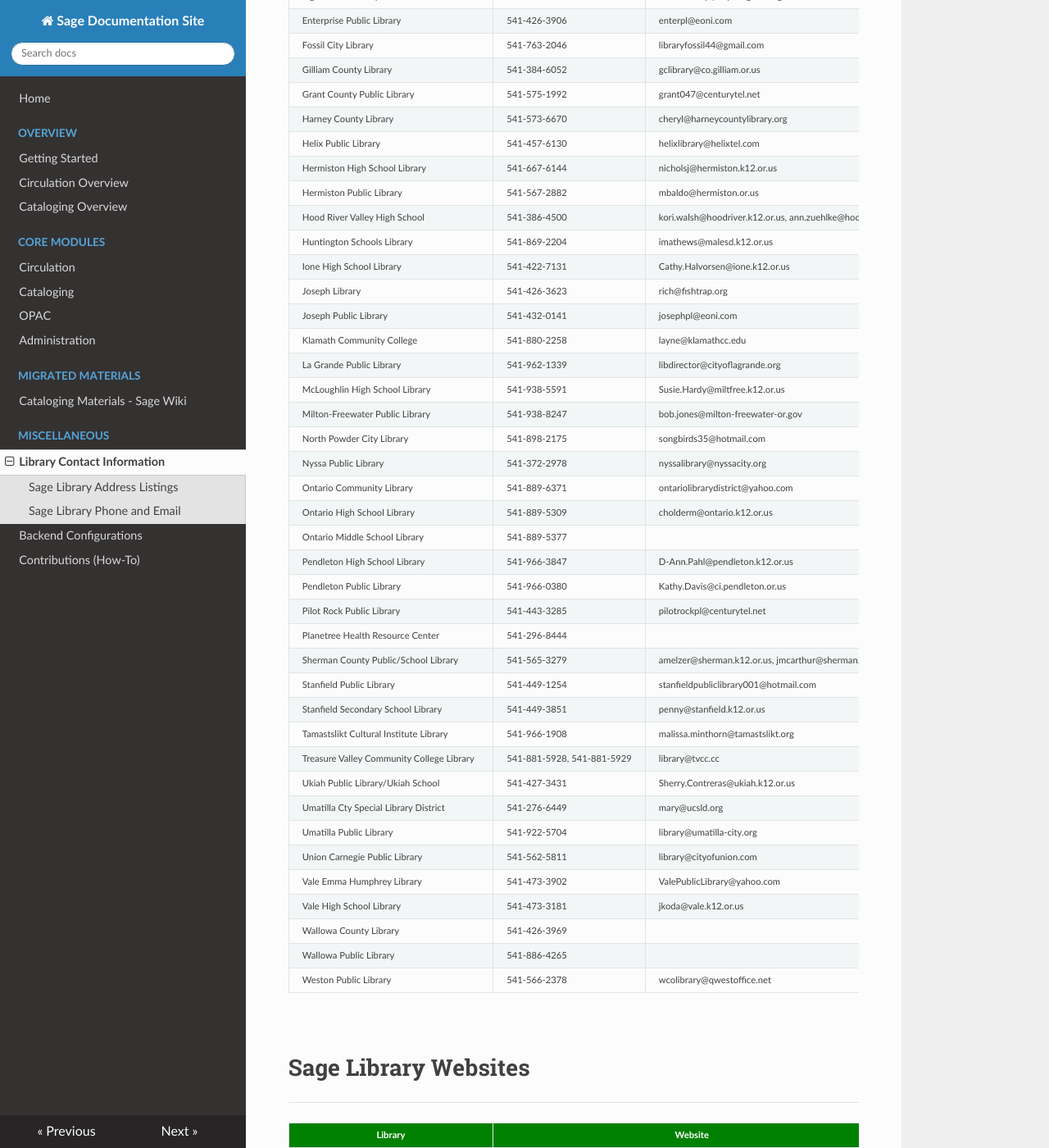
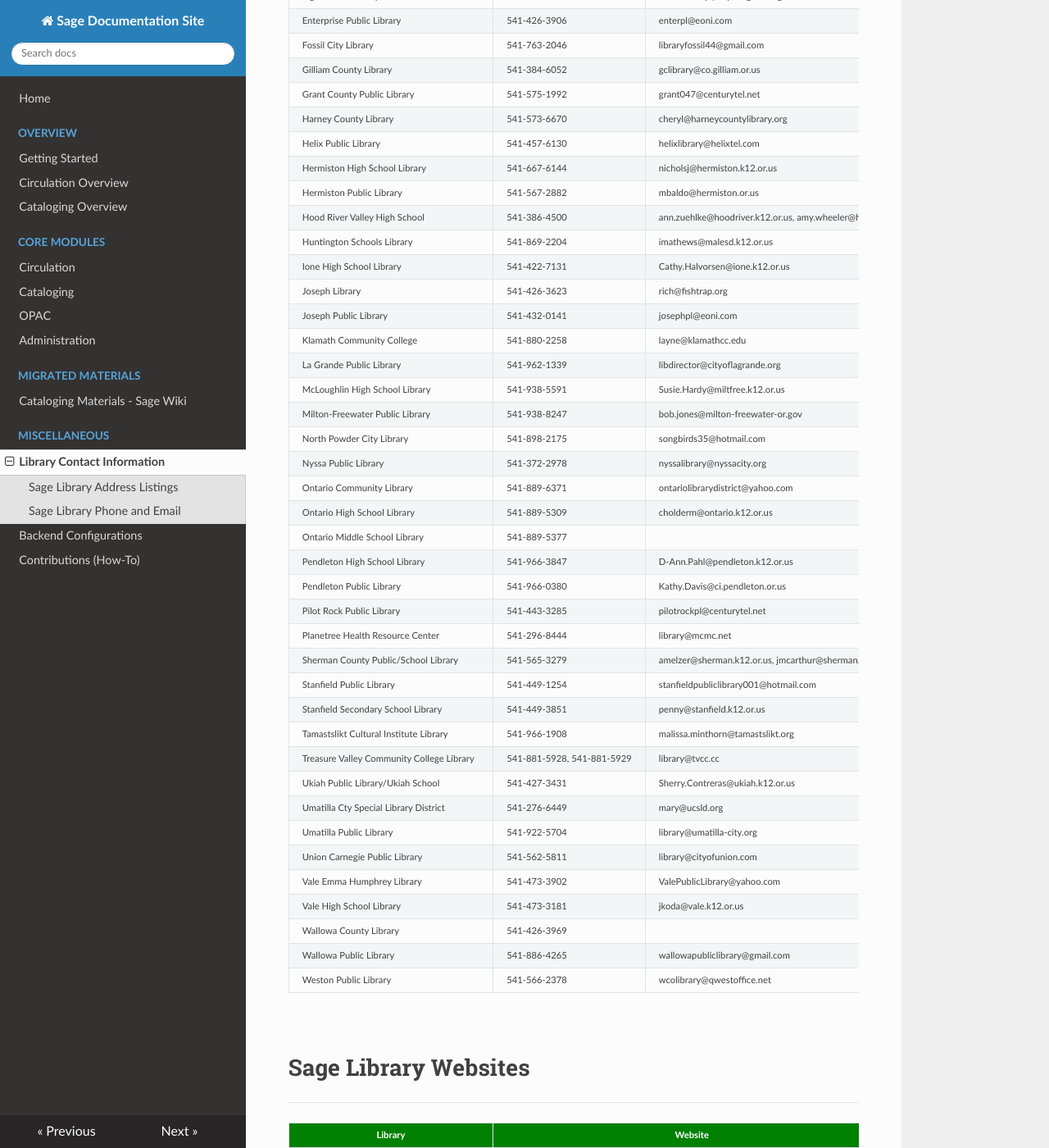
Before and after one commit to brentmills/sage_mkdocs, an MkDocs documentation site: the page built from docs/contact_info.md, in a window 1280 px wide and 1400 px high, scrolled down 3553 px. Shown: the whole window at 82% size. Built offline with MkDocs 1.6.1, drawn with Linux system fonts in a browser that asks for light colours; nearby versions of some CDN libraries; old or Windows-style settings are respelled for this version of MkDocs.

Commit message:
update contact information for libraries

```diff
--- a/docs/contact_info.md
+++ b/docs/contact_info.md
@@ -139,7 +139,7 @@
  <tr><td>Helix Public Library</td><td>541-457-6130</td><td>helixlibrary@helixtel.com</td></tr>
  <tr><td>Hermiston High School Library</td><td>541-667-6144</td><td>nicholsj@hermiston.k12.or.us</td></tr>
  <tr><td>Hermiston Public Library</td><td>541-567-2882</td><td>mbaldo@hermiston.or.us</td></tr>
- <tr><td>Hood River Valley High School</td><td>541-386-4500</td><td>kori.walsh@hoodriver.k12.or.us, ann.zuehlke@hoodriver.k12.or.us, amy.wheeler@hoodriver.k12.or.us</td></tr>
+ <tr><td>Hood River Valley High School</td><td>541-386-4500</td><td>ann.zuehlke@hoodriver.k12.or.us, amy.wheeler@hoodriver.k12.or.us</td></tr>
  <tr><td>Huntington Schools Library</td><td>541-869-2204</td><td>imathews@malesd.k12.or.us</td></tr>
  <tr><td>Ione High School Library</td><td>541-422-7131</td><td>Cathy.Halvorsen@ione.k12.or.us</td></tr>
  <tr><td>Joseph Library</td><td>541-426-3623</td><td>rich@fishtrap.org</td></tr>
@@ -156,7 +156,7 @@
  <tr><td>Pendleton High School Library</td><td>541-966-3847</td><td>D-Ann.Pahl@pendleton.k12.or.us</td></tr>
  <tr><td>Pendleton Public Library</td><td>541-966-0380</td><td>Kathy.Davis@ci.pendleton.or.us</td></tr>
  <tr><td>Pilot Rock Public Library</td><td>541-443-3285</td><td>pilotrockpl@centurytel.net</td></tr>
- <tr><td>Planetree Health Resource Center</td><td>541-296-8444</td><td>&nbsp;</td></tr>
+ <tr><td>Planetree Health Resource Center</td><td>541-296-8444</td><td>library@mcmc.net</td></tr>
  <tr><td>Sherman County Public/School Library</td><td>541-565-3279</td><td>amelzer@sherman.k12.or.us, jmcarthur@sherman.k12.or.us</td></tr>
  <tr><td>Stanfield Public Library</td><td>541-449-1254</td><td>stanfieldpubliclibrary001@hotmail.com</td></tr>
  <tr><td>Stanfield Secondary School Library</td><td>541-449-3851</td><td>penny@stanfield.k12.or.us</td></tr>
@@ -169,7 +169,7 @@
  <tr><td>Vale Emma Humphrey Library</td><td>541-473-3902</td><td>ValePublicLibrary@yahoo.com</td></tr>
  <tr><td>Vale High School Library</td><td>541-473-3181</td><td>jkoda@vale.k12.or.us</td></tr>
  <tr><td>Wallowa County Library</td><td>541-426-3969</td><td>&nbsp;</td></tr>
- <tr><td>Wallowa Public Library</td><td>541-886-4265</td><td>&nbsp;</td></tr>
+ <tr><td>Wallowa Public Library</td><td>541-886-4265</td><td>wallowapubliclibrary@gmail.com</td></tr>
  <tr><td>Weston Public Library</td><td>541-566-2378</td><td>wcolibrary@qwestoffice.net</td></tr>
 </table>
 
```
Also changed, not shown: other parts of docs/contact_info.md (+1 -1 lines).
